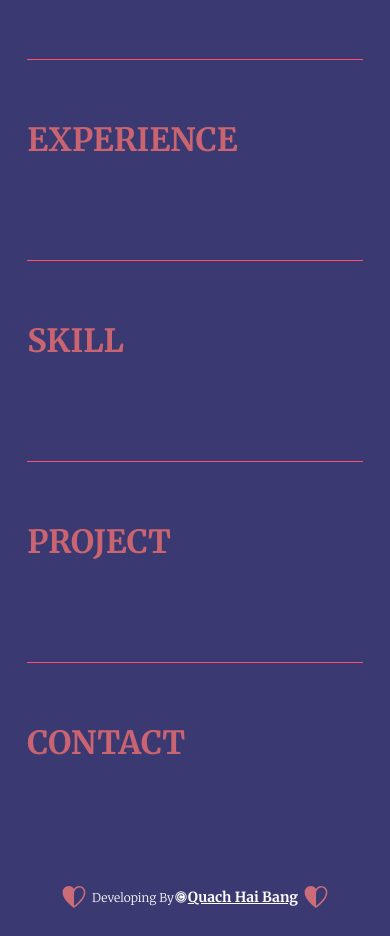
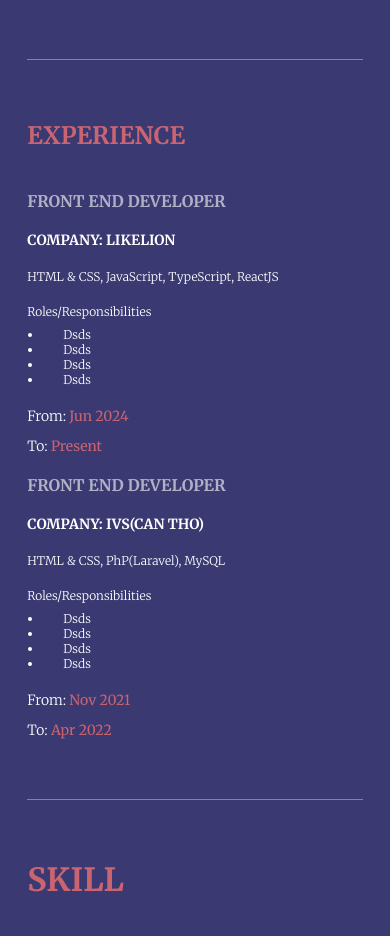
Before and after one commit to bangqh123/portfolio, a React (Vite) app: page / in a window 390 px wide. Shown: the part 1961-2897 px from the top of the page. Built offline with nearby package versions, Linux system fonts and the light colour scheme.

Commit message:
create an interface for experience

```diff
--- a/src/pages/home/sections/Experiences/Experience.media.scss
+++ b/src/pages/home/sections/Experiences/Experience.media.scss
@@ -0,0 +1,122 @@
+/* 992px to 1199px */
+@media screen and (min-width: 992px) and (max-width: 1199px) {
+    .experience {
+        .experience-title {
+            @include font-size(32px)
+        }
+    }
+}
+
+/* 768px to 991px */
+@media screen and (min-width: 768px) and (max-width: 991px) {
+    .experience {
+        .experience-title {
+            @include font-size(30px)
+        }
+
+        .experience-content {
+            .experience-content-item {
+                .content-item-infor {
+                    .item-infor-position {
+                        font-size: $font-size-20;
+                    }
+
+                    .item-infor-company {
+                        font-size: $font-size-18;
+                    }
+
+                    .item-infor-role,
+                    .item-infor-technical {
+                        font-size: $font-size-16;
+                    }
+                }
+
+                .content-item-time {
+                    flex-direction: column;
+
+                    span {
+                        display: none;
+                    }
+                }
+            }
+        }
+    }
+}
+
+/* 500px to 768px */
+@media screen and (min-width: 500px) and (max-width: 767px) {
+    .experience {
+        .experience-title {
+            @include font-size(28px)
+        }
+
+        .experience-content {
+            .experience-content-item {
+                .content-item-infor {
+                    .item-infor-position {
+                        font-size: $font-size-16;
+                    }
+
+                    .item-infor-company {
+                        font-size: $font-size-14;
+                    }
+
+                    .item-infor-role,
+                    .item-infor-technical {
+                        font-size: $font-size-12;
+                    }
+                }
+
+                .content-item-time {
+                    flex-direction: column;
+                    font-size: $font-size-14;
+
+                    span {
+                        display: none;
+                    }
+                }
+            }
+        }
+    }
+}
+
+/* max 499px */
+@media screen and (max-width: 499px) {
+    .experience {
+        .experience-title {
+            @include font-size(24px)
+        }
+
+        .experience-content {
+            .experience-content-item {
+                gap: 20px;
+                flex-direction: column;
+
+                .content-item-infor {
+                    .item-infor-position {
+                        font-size: $font-size-16;
+                    }
+
+                    .item-infor-company {
+                        font-size: $font-size-14;
+                    }
+
+                    .item-infor-role,
+                    .item-infor-technical {
+                        font-size: $font-size-12;
+                    }
+                }
+
+                .content-item-time {
+                    gap: 12px;
+                    flex-direction: column;
+                    font-size: $font-size-14;
+
+                    span {
+                        display: none;
+                    }
+                }
+            }
+        }
+    }
+}
--- a/src/pages/home/sections/Experiences/Experience.scss
+++ b/src/pages/home/sections/Experiences/Experience.scss
@@ -12,4 +12,72 @@
         color: $text-color;
         text-transform: uppercase;
     }
+
+    .experience-content {
+        gap: 20px;
+        display: flex;
+        flex-direction: column;
+
+        .experience-content-item {
+            display: flex;
+            justify-content: space-between;
+
+            .content-item-infor {
+                gap: 20px;
+                display: flex;
+                color: $white-color;
+                flex-direction: column;
+
+                .item-infor-position {
+                    margin: 0;
+                    opacity: .6;
+                    text-transform: uppercase;
+                }
+
+                .item-infor-company {
+                    margin: 0;
+                    color: $white-color;
+                    font-size: $font-size-20;
+                    text-transform: uppercase;
+                }
+
+                .item-infor-technical {
+                    margin: 0;
+                }
+
+                .item-infor-role {
+
+                    ul {
+                        margin: 8px 0 0;
+                        padding-left: 16px;
+
+                        li {
+                            padding-left: 20px;
+                            text-transform: capitalize;
+                        }
+                    }
+                }
+            }
+        }
+    }
+
+    .content-item-time {
+        gap: 8px;
+        display: flex;
+        align-items: flex-start;
+        font-size: $font-size-20;
+        text-transform: capitalize;
+        justify-content: flex-start;
+
+        .item-time-end,
+        .item-time-start {
+            margin: 0;
+            color: $white-color;
+
+            strong {
+                color: $text-color;
+                font-weight: $font-weight-400;
+            }
+        }
+    }
 }
--- a/src/pages/home/sections/Experiences/Experience.tsx
+++ b/src/pages/home/sections/Experiences/Experience.tsx
@@ -1,12 +1,61 @@
 import './Experience.scss'
 import './Experience.media.scss'
 
-const Experience = () => {
+import React from 'react';
+
+type TExperienceProps = {
+  title: string,
+  company: string,
+  role: string,
+}
+
+const Experience: React.FC<TExperienceProps> = ({title, company, role}) => {
     return (
         <div id="experience" className="experience">
-          <h1 className='experience-title'>Experience</h1>
+          <h1 className='experience-title'>{title}</h1>
           <div className='experience-content'>
-
+            <div className='experience-content-item'>
+              <div className='content-item-infor'>
+                <h2 className='item-infor-position'>Front end developer</h2>
+                <h4 className='item-infor-company'>{company}: LikeLion</h4>
+                <p className='item-infor-technical'>HTML & CSS, JavaScript, TypeScript, ReactJS</p>
+                <div className='item-infor-role'>
+                  {role}
+                  <ul>
+                    <li>dsds</li>
+                    <li>dsds</li>
+                    <li>dsds</li>
+                    <li>dsds</li>
+                  </ul>
+                </div>
+              </div>
+              <div className='content-item-time'>
+                <p className='item-time-start'>From: <strong>Jun 2024</strong></p>
+                <span>-</span>
+                <p className='item-time-end'>To: <strong>Present</strong></p>
+              </div>
+            </div>
+            <div className='experience-content-item'>
+              <div className='content-item-infor'>
+                <h2 className='item-infor-position'>Front end developer</h2>
+                <h4 className='item-infor-company'>{company}: IVS(Can Tho)</h4>
+                <p className='item-infor-technical'>HTML & CSS, PhP(Laravel), MySQL</p>
+                <div className='item-infor-role'>
+                  {role}
+                  <ul>
+                    <li>dsds</li>
+                    <li>dsds</li>
+                    <li>dsds</li>
+                    <li>dsds</li>
+                  </ul>
+                </div>
+              </div>
+              <div className='content-item-time'>
+                <p className='item-time-start'>From: <strong>Nov 2021</strong></p>
+                <span>-</span>
+                <p className='item-time-end'>To: <strong>Apr 2022</strong></p>
+              </div>
+            </div>
           </div>
         </div>
       );
```
